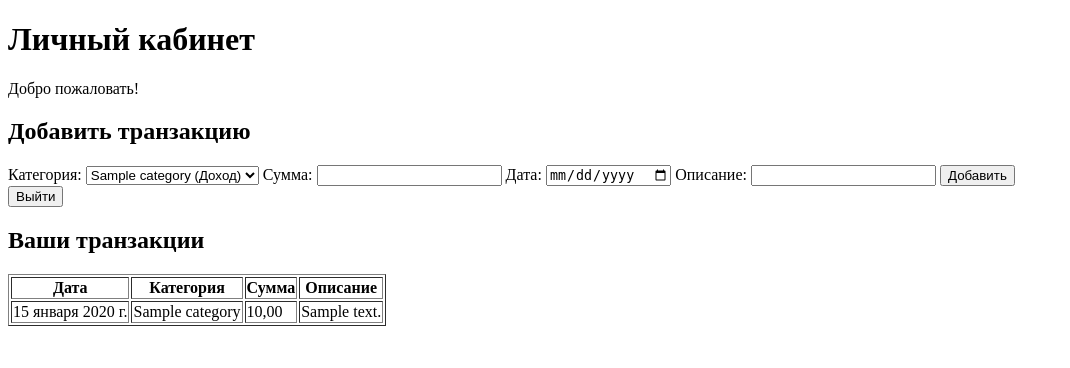
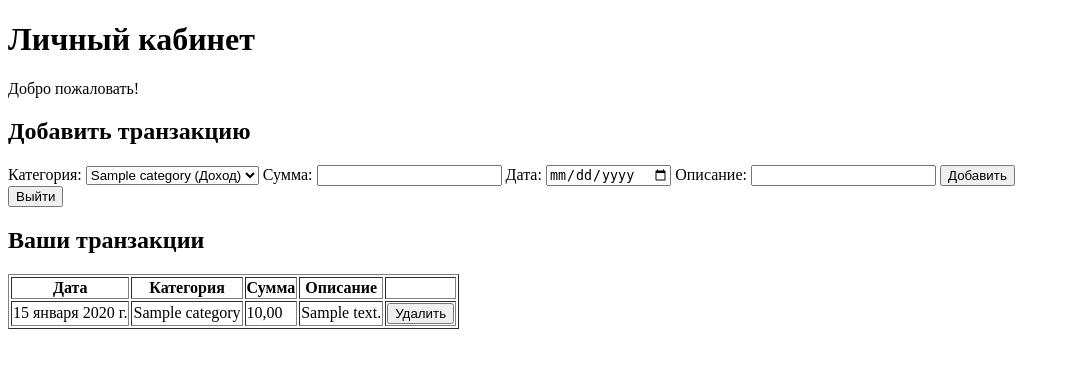
Before and after one commit to A1vot/personal-finance, a Django app: page /dashboard/ in a window 1280 px wide. Shown: the top 368 px of the page, without its empty margins (0-1070 px from the left). Run offline with Django 5.2, Linux system fonts and the light colour scheme; a user stored in the database is signed in; tables that the repository leaves empty hold one stand-in row (values such as "Sample post").

Commit message:
Добавлено удаление транзакций в личном кабинете

```diff
--- a/personal_finance/pages/templates/pages/dashboard.html
+++ b/personal_finance/pages/templates/pages/dashboard.html
@@ -47,6 +47,7 @@
             <th>Категория</th>
             <th>Сумма</th>
             <th>Описание</th>
+            <th></th> <!-- колонка под кнопку -->
         </tr>
 
         {% for t in transactions %}
@@ -55,6 +56,12 @@
             <td>{{ t.category.name }}</td>
             <td>{{ t.amount }}</td>
             <td>{{ t.description }}</td>
+            <td>
+                <form action="/transactions/delete/{{ t.id }}/" method="post" style="display:inline;">
+                    {% csrf_token %}
+                    <button type="submit">Удалить</button>
+                </form>
+            </td>
         </tr>
         {% endfor %}
     </table>
--- a/personal_finance/pages/urls.py
+++ b/personal_finance/pages/urls.py
@@ -1,8 +1,10 @@
 from django.urls import path
-from .views import login_view, dashboard_view, register_view
+from .views import login_view, dashboard_view, register_view, delete_transaction_view
 
 urlpatterns = [
     path('', login_view, name='login'),
     path('dashboard/', dashboard_view, name='dashboard'),
     path('register/', register_view, name='register'),
+    # Удаление транзакции
+    path('transactions/delete/<int:transaction_id>/', delete_transaction_view),
 ]
--- a/personal_finance/pages/views.py
+++ b/personal_finance/pages/views.py
@@ -84,3 +84,9 @@ def register_view(request):
 
     # GET-запрос → просто показываем форму
     return render(request, 'pages/register.html')
+
+# Удаление транзакции (только для владельца)
+@login_required
+def delete_transaction_view(request, transaction_id):
+    Transaction.objects.filter(id=transaction_id, user=request.user).delete()
+    return redirect('/dashboard/')
```
